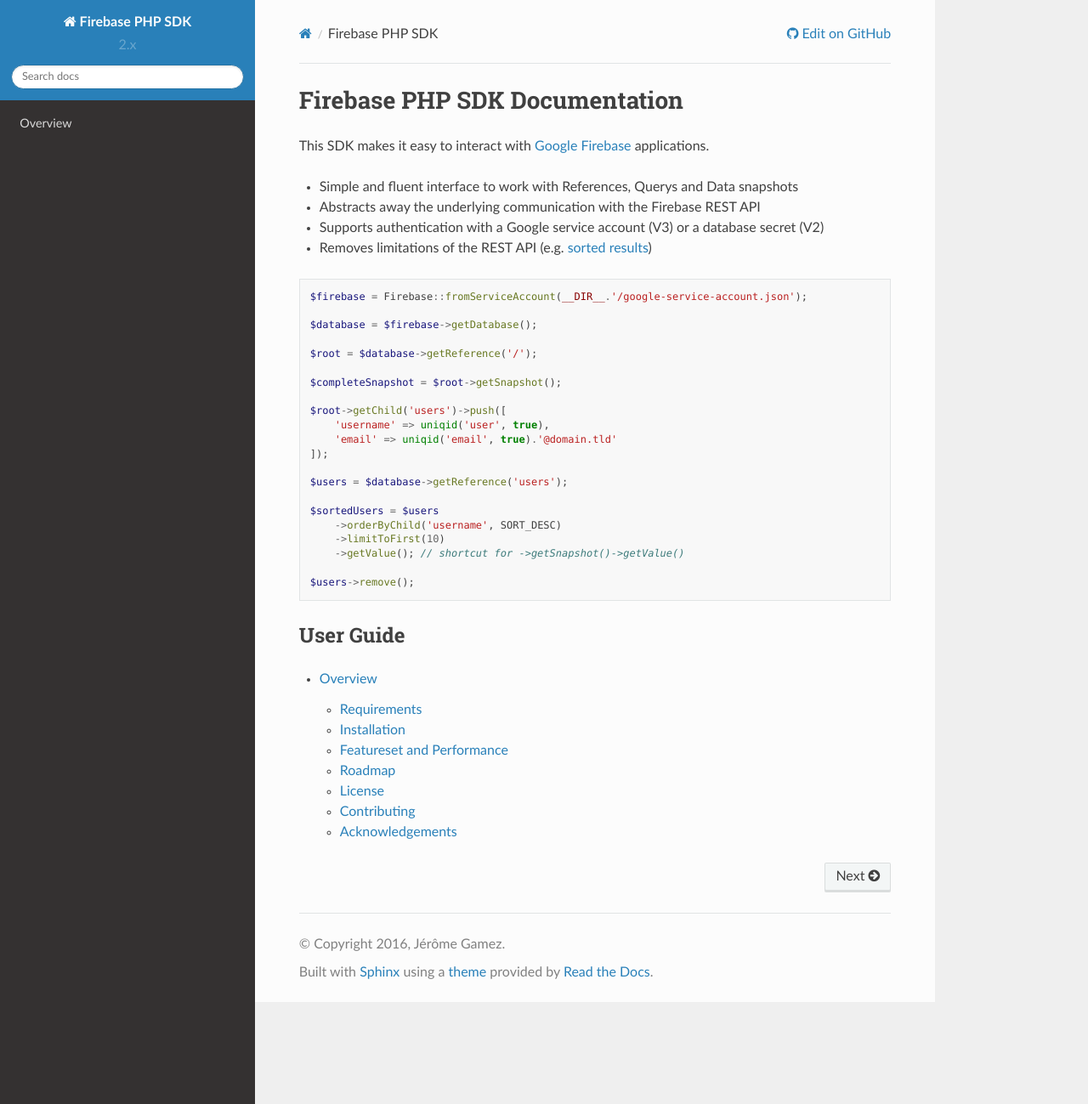
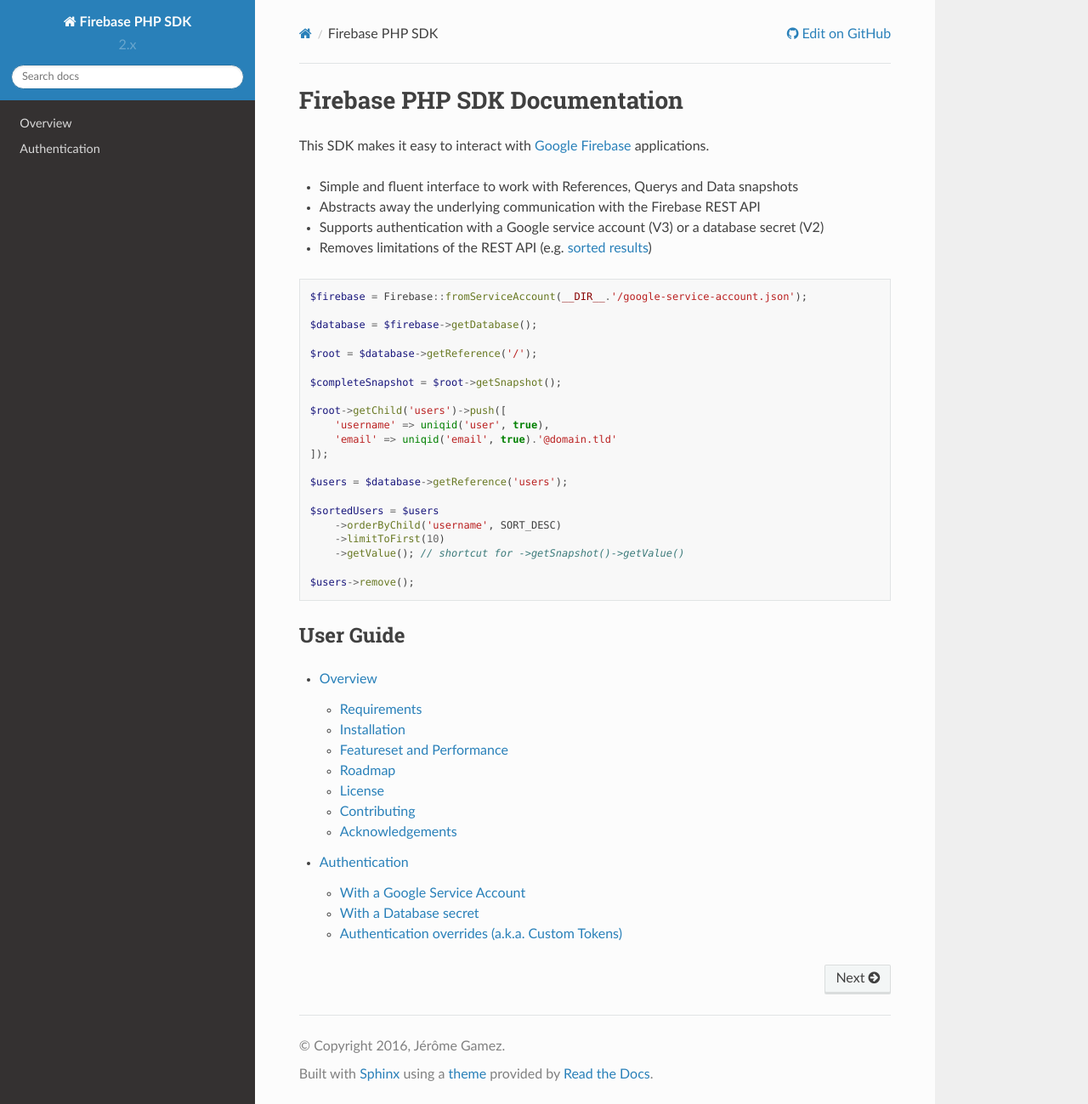
Before and after one commit to kreait/firebase-php, a Sphinx documentation site: the page built from docs/index.rst, in a window 1280 px wide and 1299 px high. Shown: the whole window at 85% size. Built offline with Sphinx 7.4.7 and the Read the Docs theme 2.0.0, drawn with Linux system fonts in a browser that asks for light colours; some of the changed lines change nothing that is shown.

Commit message:
Add authentication docs

```diff
--- /dev/null
+++ b/docs/authentication.rst
@@ -0,0 +1,133 @@
+##############
+Authentication
+##############
+
+In order to access a Firebase project using a server SDK, you must authenticate your server with Firebase. This
+can be done either by creating and using a
+`Service Account <https://developers.google.com/identity/protocols/OAuth2ServiceAccount>`_, or by providing using a
+database secret.
+
+.. note::
+    Service Account authentication has been introduced with Version 3 of the Firebase platform, and
+    authenticating with a database secret is to be considered a legacy method. This SDK provides both
+    methods, but be aware that the database secret method only works with the Realtime Database. As soon
+    as you want to access Firebase Storage, you will have to use a Service Account, and although the
+    Firebase team has not announced an End Of Life of database secret authentication, the recommendation
+    is to use the Service Account authentication.
+
+*****************************
+With a Google Service Account
+*****************************
+
+Follow the steps described in the official Firebase documentation to create a Service Account for your Firebase
+application: `Add Firebase to your app <https://firebase.google.com/docs/server/setup#add_firebase_to_your_app>`_.
+
+You can now create a new Firebase instance with ``Firebase::fromServiceAccount($value)`` which accepts one of the
+following values:
+
+- the path to a Google Account JSON configuration file
+- a JSON string
+- an array
+- an instance of ``Firebase\ServiceAccount``
+
+Alternatively, you can create a ``Firebase\ServiceAccount`` instance and pass it to the factory method:
+
+.. code-block:: php
+
+    $serviceAccount = Firebase\ServiceAccount::fromValue($value);
+    $firebase = Firebase::fromServiceAccount($serviceAccount);
+
+
+From a JSON configuration file
+==============================
+
+After having downloaded the JSON configuration file, you can initialize a Firebase instance with it:
+
+.. code-block:: php
+
+    $firebase = Firebase::fromServiceAccount(__DIR__.'/google-service-account.json');
+
+From a JSON string
+==================
+
+.. code-block:: php
+
+    $value = <<<JSON
+    {
+        "project_id": "my-project-id",
+        "private_key": "-----BEGIN PRIVATE KEY-----\n...\n-----END PRIVATE KEY-----\n",
+        "client_email": "account@my-project-id.iam.gserviceaccount.com",
+        "client_id": "11223344556677889900",
+    }
+    JSON;
+
+    $firebase = Firebase::fromServiceAccount($value);
+
+From an array
+=============
+
+.. code-block:: php
+
+    $value = [
+        'project_id' => 'my-project-id',
+        'private_key' =>  "-----BEGIN PRIVATE KEY-----\n...\n-----END PRIVATE KEY-----\n",
+        'client_email' =>  'account@my-project-id.iam.gserviceaccount.com',
+        'client_id' = '11223344556677889900',
+    ];
+
+    $firebase = Firebase::fromServiceAccount($value);
+
+
+**********************
+With a Database secret
+**********************
+
+You can create and retrieve Database secrets when you navigation to **Project Settings**/**Database**.
+
+.. code-block:: php
+
+    $secret = '...';
+    $databaseUri = 'https://my-project-id.firebaseio.com';
+
+    $firebase = Firebase::fromDatabaseUriAndSecret($databaseUri, $secret);
+
+.. note::
+    This is a legacy authentication method, you will only be able to access the Firebase Realtime Database
+    when using it. If you want to access the Storage or other parts of your Firebase project, you will
+    have to use Service account authentication.
+
+***********************************************
+Authentication overrides (a.k.a. Custom Tokens)
+***********************************************
+
+Unlike the `official SDKs, which provide multiple ways to authenticate users with your Firebase project <https://firebase.google.com/docs/auth/web/manage-users>`_,
+applications based on 3rd party SDKs have to authenticate users manually. After making sure that a user is
+indeed authenticated, you can impersonate them through the the ``asUserWithClaims()`` method, which requires
+a user id as the first parameter, and an optional array with claims as the second.
+
+.. code-block:: php
+
+    $firebase = Firebase::fromServiceAccount(...);
+
+    $authenticated = $firebase->asUserWithClaims('a-user-id', [
+        'premium-user' => true
+    ]);
+
+If you want to be more explicit, you can also only override the authentication on a database connection:
+
+.. code-block:: php
+
+    $firebase = Firebase::fromServiceAccount(...);
+    $database = $firebase->getDatabase();
+
+    $authenticated = $database->asUserWithClaims('a-user-id', [
+        'premium-user' => true
+    ]);
+
+.. note::
+    Under the hood, the SDK creates a
+    `**Custom Token** <https://firebase.google.com/docs/auth/server/create-custom-tokens>`_ and uses to apply
+    the `Security rules <https://firebase.google.com/docs/database/security/>`_ to the connection.
+
+    Custom Tokens are different depending on whether you authenticate with a Google Service Account or a
+    database secret.
--- a/docs/index.rst
+++ b/docs/index.rst
@@ -46,3 +46,4 @@
    :maxdepth: 2
 
    overview
+   authentication
```
